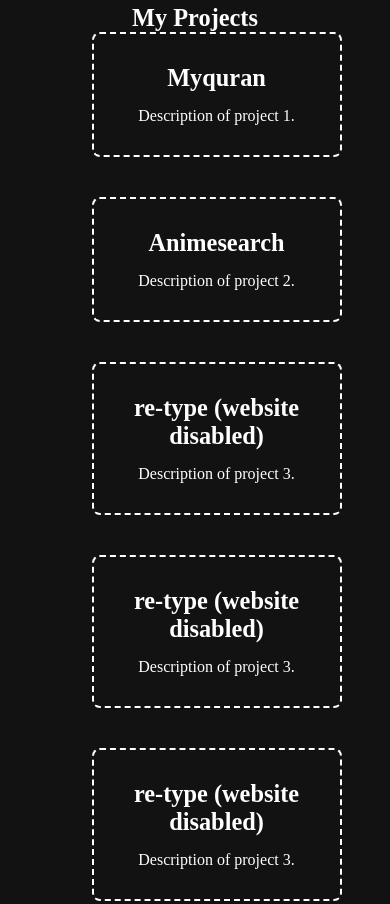
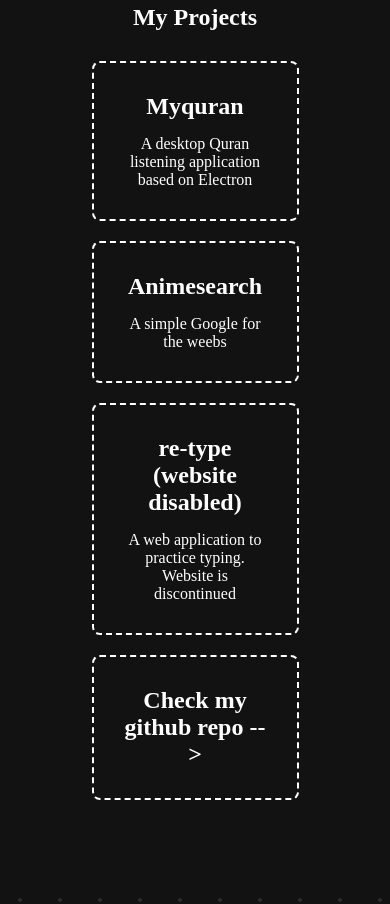
Before and after one commit to LastCleanShirt/LastCleanShirt.github.io, a plain HTML site: page index.html in a window 390 px wide. Shown: the part 920-1824 px from the top of the page. Drawn offline with Linux system fonts and the light colour scheme; a small style sheet from the web is missing.

Commit message:
a lot of changez, like the css stuff, typewriter and shit

```diff
--- a/index.html
+++ b/index.html
@@ -7,38 +7,38 @@
     <link rel="preconnect" href="https://fonts.gstatic.com" crossorigin>
     <link href="https://cdn.jsdelivr.net/npm/hack-font@3/build/web/hack.css" rel="stylesheet">
     <link rel="stylesheet" href="style.css">
+
     <title>Lastcleanshirt Portfolio</title>
 </head>
 <body class="dark-mode">
-    <section>
+    <section class="dotted-bg" id="sc-one">
         <!-- Your content here -->
         <h1>Halo 👋, I'm Arya</h1>
-        <h2>Let's connect 👀</h2>
+        <h2 id="lets-connect"></h2>
     </section>
     <section class="grid jc-sb">
         <h1>My Projects</h1>
         <div class="projects grid-items">
-            <div class="project-card">
+            <div class="project-card" onclick="window.location.href = 'https://github.com/LastCleanShirt/Myquran'">
                 <h2>Myquran</h2>
-                <p>Description of project 1.</p>
+                <p>A desktop Quran listening application based on Electron</p>
             </div>
-            <div class="project-card">
+            <div class="project-card" onclick="window.location.href = 'https://github.com/LastCleanShirt/animesearch'">
                 <h2>Animesearch</h2>
-                <p>Description of project 2.</p>
+                <p>A simple Google for the weebs</p>
             </div>
-            <div class="project-card">
+            <div class="project-card" onclick="window.location.href = 'https://github.com/LastCleanShirt/re-type.github.io'">
                 <h2>re-type (website disabled)</h2>
-                <p>Description of project 3.</p>
+                <p>A web application to practice typing. Website is discontinued</p>
             </div>
-            <div class="project-card">
-                <h2>re-type (website disabled)</h2>
-                <p>Description of project 3.</p>
-            </div>
-            <div class="project-card">
-                <h2>re-type (website disabled)</h2>
-                <p>Description of project 3.</p>
+            <div class="project-card" onclick="window.location.href = 'https://github.com/LastCleanShirt'">
+                <h2>Check my github repo --></h2>
             </div>
         </div>
     </section>
+    <section class="dotted-bg">
+
+    </section>
+    <script src="index.js"></script>
 </body>
 </html>
--- /dev/null
+++ b/index.js
@@ -0,0 +1,16 @@
+document.addEventListener("DOMContentLoaded", function(){
+    var i = 0;
+    var welcometext = "Let's connect 👀";
+    var speed = 50;
+
+    function typeWriter(){
+        if (i<welcometext.length)
+        {
+            document.getElementById("lets-connect").innerHTML += welcometext.charAt(i);
+            i++;
+            setTimeout(typeWriter, speed);
+        }
+    }
+
+    typeWriter();
+})
--- a/style.css
+++ b/style.css
@@ -3,6 +3,20 @@
     margin: 0;
     padding: 0;
     box-sizing: border-box;
+    /* outline: 1px solid red; */
+}
+
+html {
+    overflow: scroll;
+    overflow-x: hidden;
+}
+::-webkit-scrollbar {
+    width: 0;  /* Remove scrollbar space */
+    background: transparent;  /* Optional: just make scrollbar invisible */
+}
+/* Optional: show position indicator in red */
+::-webkit-scrollbar-thumb {
+    background: #FF0000;
 }
 
 /* ========== Base Styles ========== */
@@ -55,6 +69,33 @@ body {
     height: 105%;
 }
 
+.dotted-bg {
+    background-image: radial-gradient(circle at center, #2b2b2b 2px, transparent 2px);
+    background-size: 40px 40px; /* Adjust spacing between dots */
+    background-color: #121212; /* Background color behind the dots */
+    background-attachment: fixed;
+    /* Removed animation since keyframes do not animate any property */
+}
+
+#sc-one>h2::after {
+    content: "";
+    width: 4px;
+    height: 30px;
+    transform: translate(5px, 5px);
+    background: white;
+    display: inline-block;
+    animation: cursor-blink 1.5s steps(2) infinite;
+}
+
+@keyframes cursor-blink {
+    0% {
+        opacity: 0;
+    }
+    100% {
+        opacity: 1;
+    }
+}
+
 /* ========== Typography ========== */
 h1,
 h2,
@@ -99,55 +140,51 @@ section.grid > h1 {
 section.grid.jc-sb {
     display: flex;
     flex-direction: column; /* stack heading and projects vertically */
-    justify-content: space-between !important;
-    align-items: center;    /* center content horizontally */
-    gap: 0px !important;              /* space between heading and projects */
+    justify-content: flex-start !important;
+    align-items: center;
+    gap: 5rem !important; /* space between heading and projects */
 }
 
 /* ========== Responsive ========== */
 @media (max-width: 640px) {
-    /* Mobile adjustments */
-    section {
-        height: 100vh;
-        justify-content: center !important;
+    /* Ensure section fits screen width naturally */
+    section.grid.jc-sb {
+        padding: 40px 20px;
+        gap: 30px !important; /* slightly smaller gap for mobile */
     }
 
-    h1,
-    h2 {
-        font-size: clamp(1.5rem, 1.4rem + 0.5vw, 2rem);
+    /* Center the heading */
+    section.grid.jc-sb > h1 {
+        width: 90%;       /* match .projects width */
+        max-width: 400px;
+        text-align: center;
+        margin: 0 auto;
+        display: flex;
+        justify-content: center;
+        align-items: center;
     }
 
-    .grid {
-        gap: 0;
-        grid-auto-flow: row;
-        grid-template-rows: repeat(2, 1fr);
+    /* Projects container responsive layout */
+    .projects {
+        display: grid;
+        grid-template-columns: 1fr; /* stack vertically */
+        width: 90%;                /* fit within mobile view */
+        max-width: 400px;
+        margin: 0 auto;
+        gap: 20px;
+        box-sizing: border-box;
     }
 
-    .projects {
-        justify-content: space-between;
-        gap: 40px;
-    }
-
+    /* Each project card */
     .project-card {
+        width: 100%;
+        max-width: 400px;
+        margin: 0 auto;
         height: auto;
     }
 
-    section.grid > h1 {
-        display: flex;          /* make h1 a flex container */
-        align-items: center;    /* center content vertically */
-        justify-content: center;/* center content horizontally */
-        width: 90%;             /* match .projects width */
-        max-width: 900px;       /* match .projects max-width */
-        height: 100%;            /* height reference for vertical centering */
-        text-align: center;
-        margin: 0 auto;
-        box-sizing: border-box;
+    /* Prevent horizontal scroll */
+    html, body {
+        overflow-x: hidden;
     }
-    /* section.grid.jc-sb {
-    display: flex;
-    flex-direction: column;
-    justify-content: space-between !important;
-    align-items: center;
-    gap: 30px !important;
-    } */
 }
```
